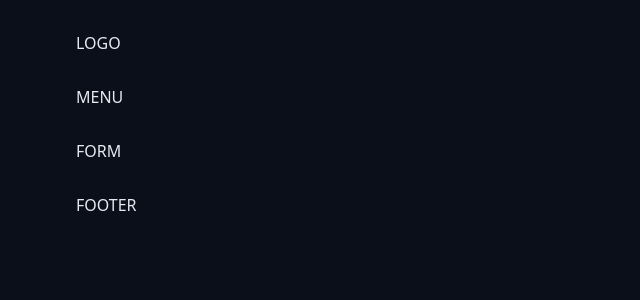
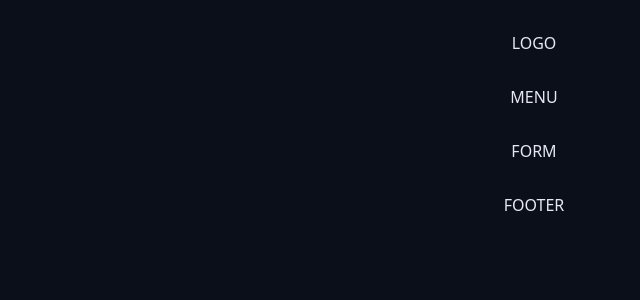
Before and after one commit to Ryotruuser/chronos-pomodoro, a React (Vite) app: page / in a window 1280 px wide. Shown: the top 300 px of the page, without its empty margins (106-746 px from the left). Built offline with nearby package versions, Linux system fonts and the light colour scheme.

Commit message:
criando primeiro componente container

```diff
--- a/src/App.tsx
+++ b/src/App.tsx
@@ -1,32 +1,22 @@
 import './styles/theme.css';
 import './styles/global.css';
+import { Container } from './components/Container/Container';
 
 export function App() {
   return (
     <>
-      <div className='container'>
-        <div className='content'>
-          <section>LOGO</section>
-        </div>
-      </div>
-
-      <div className='container'>
-        <div className='content'>
-          <section>MENU</section>
-        </div>
-      </div>
-
-      <div className='container'>
-        <div className='content'>
-          <section>FORM</section>
-        </div>
-      </div>
-
-      <div className='container'>
-        <div className='content'>
-          <section>FOOTER</section>
-        </div>
-      </div>
+      <Container>
+        <section>LOGO</section>
+      </Container>
+      <Container>
+        <section>MENU</section>
+      </Container>
+      <Container>
+        <section>FORM</section>
+      </Container>
+      <Container>
+        <section>FOOTER</section>
+      </Container>
     </>
   );
 }
--- /dev/null
+++ b/src/components/Container/Container.module.css
@@ -0,0 +1,13 @@
+.container-fluid {
+  max-width: auto;
+}
+
+.container {
+  max-width: 98rem;
+  margin: 0 auto;
+}
+
+.content {
+  margin: 3.2rem;
+  text-align: center;
+}
--- /dev/null
+++ b/src/components/Container/Container.tsx
@@ -0,0 +1,13 @@
+import styles from './Container.module.css';
+
+type ContainerProps = {
+  children: React.ReactNode;
+};
+
+export function Container({ children }: ContainerProps) {
+  return (
+    <div className={styles.container}>
+      <div className={styles.content}>{children}</div>
+    </div>
+  );
+}
```
Also changed, not shown: src/components/Heading/Heading.module.css (renamed from src/components/Heading.module.css), src/components/Heading/Heading.tsx (renamed from src/components/Heading.tsx).
